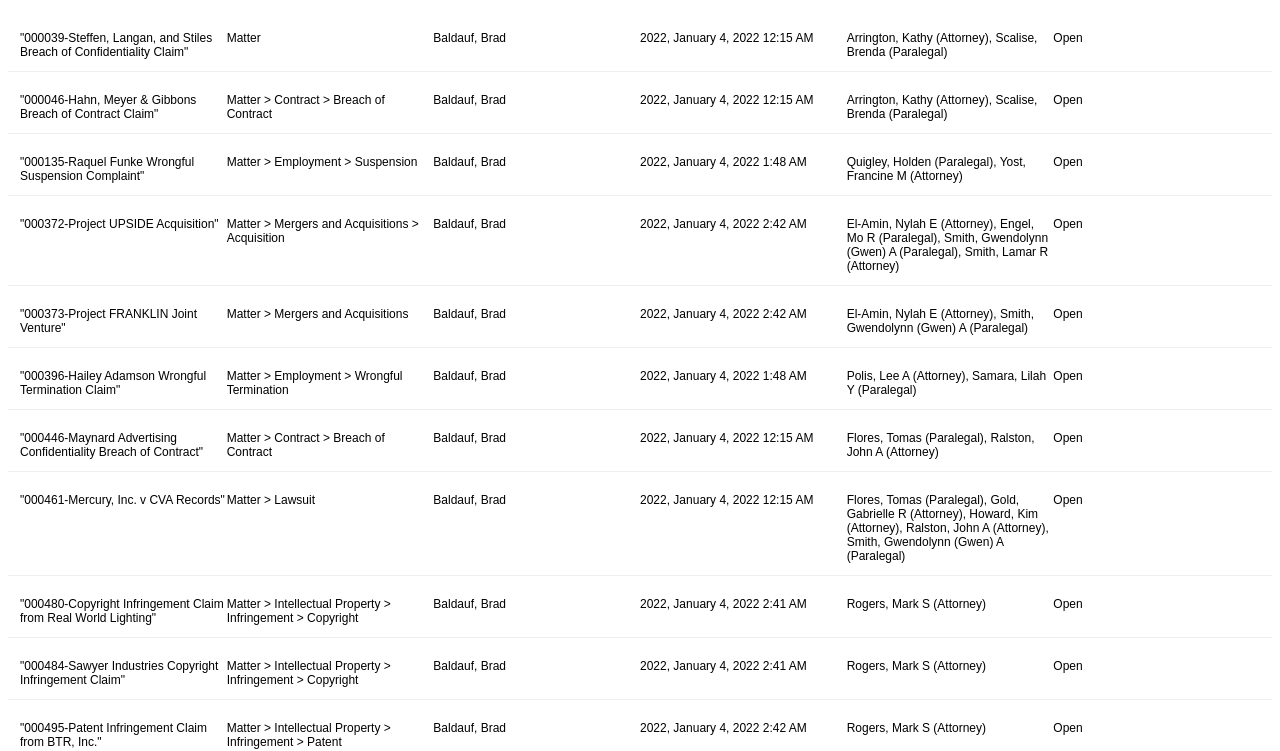
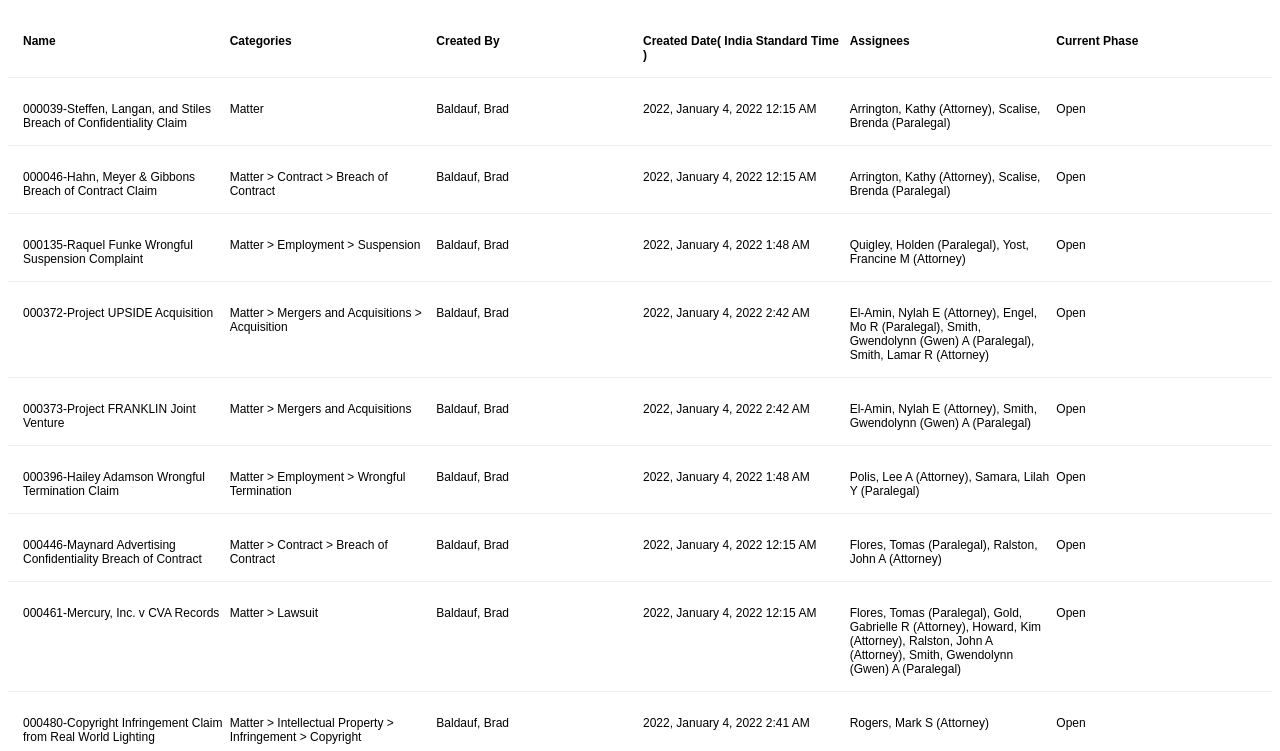
Before and after one commit to Mitra-Pratham/Mobile-Desktop-POC, a plain HTML site: page index.html in a window 1280 px wide. Shown: the part 61-812 px from the top of the page. Drawn offline with nearby package versions, Linux system fonts and the light colour scheme.

Commit message:
tabling the rows

```diff
--- a/data.json
+++ b/data.json
@@ -1,6 +1,6 @@
 [
     {
-      "Name": "\"000039-Steffen, Langan, and Stiles Breach of Confidentiality Claim\"",
+      "Name": "000039-Steffen, Langan, and Stiles Breach of Confidentiality Claim",
       "Categories": "Matter",
       "Created By": "Baldauf, Brad",
       "Created Date( India Standard Time )": "2022, January 4, 2022  12:15 AM",
@@ -8,7 +8,7 @@
       "Current Phase": "Open"
     },
     {
-      "Name": "\"000046-Hahn, Meyer & Gibbons Breach of Contract Claim\"",
+      "Name": "000046-Hahn, Meyer & Gibbons Breach of Contract Claim",
       "Categories": "Matter > Contract > Breach of Contract",
       "Created By": "Baldauf, Brad",
       "Created Date( India Standard Time )": "2022, January 4, 2022  12:15 AM",
@@ -16,7 +16,7 @@
       "Current Phase": "Open"
     },
     {
-      "Name": "\"000135-Raquel Funke Wrongful Suspension Complaint\"",
+      "Name": "000135-Raquel Funke Wrongful Suspension Complaint",
       "Categories": "Matter > Employment > Suspension",
       "Created By": "Baldauf, Brad",
       "Created Date( India Standard Time )": "2022, January 4, 2022  1:48 AM",
@@ -24,7 +24,7 @@
       "Current Phase": "Open"
     },
     {
-      "Name": "\"000372-Project UPSIDE Acquisition\"",
+      "Name": "000372-Project UPSIDE Acquisition",
       "Categories": "Matter > Mergers and Acquisitions > Acquisition",
       "Created By": "Baldauf, Brad",
       "Created Date( India Standard Time )": "2022, January 4, 2022  2:42 AM",
@@ -32,7 +32,7 @@
       "Current Phase": "Open"
     },
     {
-      "Name": "\"000373-Project FRANKLIN Joint Venture\"",
+      "Name": "000373-Project FRANKLIN Joint Venture",
       "Categories": "Matter > Mergers and Acquisitions",
       "Created By": "Baldauf, Brad",
       "Created Date( India Standard Time )": "2022, January 4, 2022  2:42 AM",
@@ -40,7 +40,7 @@
       "Current Phase": "Open"
     },
     {
-      "Name": "\"000396-Hailey Adamson Wrongful Termination Claim\"",
+      "Name": "000396-Hailey Adamson Wrongful Termination Claim",
       "Categories": "Matter > Employment > Wrongful Termination",
       "Created By": "Baldauf, Brad",
       "Created Date( India Standard Time )": "2022, January 4, 2022  1:48 AM",
@@ -48,7 +48,7 @@
       "Current Phase": "Open"
     },
     {
-      "Name": "\"000446-Maynard Advertising Confidentiality Breach of Contract\"",
+      "Name": "000446-Maynard Advertising Confidentiality Breach of Contract",
       "Categories": "Matter > Contract > Breach of Contract",
       "Created By": "Baldauf, Brad",
       "Created Date( India Standard Time )": "2022, January 4, 2022  12:15 AM",
@@ -56,7 +56,7 @@
       "Current Phase": "Open"
     },
     {
-      "Name": "\"000461-Mercury, Inc. v CVA Records\"",
+      "Name": "000461-Mercury, Inc. v CVA Records",
       "Categories": "Matter > Lawsuit",
       "Created By": "Baldauf, Brad",
       "Created Date( India Standard Time )": "2022, January 4, 2022  12:15 AM",
@@ -64,7 +64,7 @@
       "Current Phase": "Open"
     },
     {
-      "Name": "\"000480-Copyright Infringement Claim from Real World Lighting\"",
+      "Name": "000480-Copyright Infringement Claim from Real World Lighting",
       "Categories": "Matter > Intellectual Property > Infringement > Copyright",
       "Created By": "Baldauf, Brad",
       "Created Date( India Standard Time )": "2022, January 4, 2022  2:41 AM",
@@ -72,7 +72,7 @@
       "Current Phase": "Open"
     },
     {
-      "Name": "\"000484-Sawyer Industries Copyright Infringement Claim\"",
+      "Name": "000484-Sawyer Industries Copyright Infringement Claim",
       "Categories": "Matter > Intellectual Property > Infringement > Copyright",
       "Created By": "Baldauf, Brad",
       "Created Date( India Standard Time )": "2022, January 4, 2022  2:41 AM",
@@ -80,7 +80,7 @@
       "Current Phase": "Open"
     },
     {
-      "Name": "\"000495-Patent Infringement Claim from BTR, Inc.\"",
+      "Name": "000495-Patent Infringement Claim from BTR, Inc.",
       "Categories": "Matter > Intellectual Property > Infringement > Patent",
       "Created By": "Baldauf, Brad",
       "Created Date( India Standard Time )": "2022, January 4, 2022  2:42 AM",
@@ -88,7 +88,7 @@
       "Current Phase": "Open"
     },
     {
-      "Name": "\"000503-Trademark Infringement Claim against (Confidential Company)\"",
+      "Name": "000503-Trademark Infringement Claim against (Confidential Company)",
       "Categories": "Matter > Intellectual Property > IP Trademark",
       "Created By": "Baldauf, Brad",
       "Created Date( India Standard Time )": "2022, January 4, 2022  2:42 AM",
@@ -96,7 +96,7 @@
       "Current Phase": "Open"
     },
     {
-      "Name": "\"000636-Project BLUEBELL Divestiture\"",
+      "Name": "000636-Project BLUEBELL Divestiture",
       "Categories": "Matter > Mergers and Acquisitions > Divestiture",
       "Created By": "Baldauf, Brad",
       "Created Date( India Standard Time )": "2022, January 4, 2022  1:28 AM",
@@ -104,7 +104,7 @@
       "Current Phase": "Open"
     },
     {
-      "Name": "\"000641-Project BROADMOOR Acquisition\"",
+      "Name": "000641-Project BROADMOOR Acquisition",
       "Categories": "Matter > Mergers and Acquisitions > Acquisition",
       "Created By": "Baldauf, Brad",
       "Created Date( India Standard Time )": "2022, January 4, 2022  1:28 AM",
@@ -112,7 +112,7 @@
       "Current Phase": "Open"
     },
     {
-      "Name": "\"000979-Dillon Palmer Personal Injury Complaint\"",
+      "Name": "000979-Dillon Palmer Personal Injury Complaint",
       "Categories": "Matter > General Liability > Bodily Injury",
       "Created By": "Baldauf, Brad",
       "Created Date( India Standard Time )": "2022, January 4, 2022  2:14 AM",
@@ -120,7 +120,7 @@
       "Current Phase": "Open"
     },
     {
-      "Name": "\"001003-Carissa Blanch Personal Injury Complaint\"",
+      "Name": "001003-Carissa Blanch Personal Injury Complaint",
       "Categories": "Matter > General Liability > Product Liability",
       "Created By": "Baldauf, Brad",
       "Created Date( India Standard Time )": "2022, January 4, 2022  2:14 AM",
@@ -128,7 +128,7 @@
       "Current Phase": "Closed"
     },
     {
-      "Name": "\"001178-Meghan McCauley v. Mercury, Inc.\"",
+      "Name": "001178-Meghan McCauley v. Mercury, Inc.",
       "Categories": "Matter > Lawsuit",
       "Created By": "Baldauf, Brad",
       "Created Date( India Standard Time )": "2022, January 4, 2022  12:59 AM",
@@ -136,7 +136,7 @@
       "Current Phase": "Open"
     },
     {
-      "Name": "\"002019-CSM7 Abbott Micro-Processing\"",
+      "Name": "002019-CSM7 Abbott Micro-Processing",
       "Categories": "Matter > Intellectual Property",
       "Created By": "Y, Cal",
       "Created Date( India Standard Time )": "2022, August 28, 2022  7:31 AM",
@@ -144,7 +144,7 @@
       "Current Phase": "Open"
     },
     {
-      "Name": "\"002021-CSM7 Harris Creek Co-Op NDA Breach\"",
+      "Name": "002021-CSM7 Harris Creek Co-Op NDA Breach",
       "Categories": "Matter > Contract",
       "Created By": "Y, Cal",
       "Created Date( India Standard Time )": "2022, August 28, 2022  7:49 AM",
@@ -152,7 +152,7 @@
       "Current Phase": "Open"
     },
     {
-      "Name": "\"002647-Amar vs SAP\"",
+      "Name": "002647-Amar vs SAP",
       "Categories": "Matter > Lawsuit",
       "Created By": "Amarnath, Devisetty",
       "Created Date( India Standard Time )": "2023, October 31, 2023  3:21 PM",
@@ -160,7 +160,7 @@
       "Current Phase": "Intake"
     },
     {
-      "Name": "\"002651-Naveen v/s world wide web\"",
+      "Name": "002651-Naveen v/s world wide web",
       "Categories": "Matter > Lawsuit",
       "Created By": "Naveen, Sahu",
       "Created Date( India Standard Time )": "2023, October 31, 2023  3:21 PM",
@@ -168,7 +168,7 @@
       "Current Phase": "Intake"
     },
     {
-      "Name": "\"002716-Willard V Willard\"",
+      "Name": "002716-Willard V Willard",
       "Categories": "Matter > General Liability",
       "Created By": "Baldauf, Brad",
       "Created Date( India Standard Time )": "2024, January 10, 2024  7:26 PM",
@@ -176,7 +176,7 @@
       "Current Phase": "Intake"
     },
     {
-      "Name": "\"002756-A Enterprise Merger\"",
+      "Name": "002756-A Enterprise Merger",
       "Categories": "Matter > Mergers and Acquisitions",
       "Created By": "Villarreal, Oscar",
       "Created Date( India Standard Time )": "2024, April 3, 2024  10:54 PM",
@@ -184,7 +184,7 @@
       "Current Phase": "Intake"
     },
     {
-      "Name": "\"002771-Jason Car Loan\"",
+      "Name": "002771-Jason Car Loan",
       "Categories": "Matter > Contract",
       "Created By": "Delladecimas, Jason",
       "Created Date( India Standard Time )": "2024, July 24, 2024  9:27 PM",
--- a/main.js
+++ b/main.js
@@ -10,14 +10,29 @@ if (isMobile) {
   document.getElementById("header").innerText = "Nope, not mobile so seeing table";
 }
 
-let htmlTable = data.map(function(el){
+let htmlTable = data.map(function(el, index){
+    let headerDiv = '';
+   if(index==1 && isMobile == false){
+    headerDiv = `<div class='level-1 header'>${childrenDiv(el,true)}</div>`;
+    $('#table').prepend(headerDiv);
+   }
+   let parentDiv = `<div class='level-1'>${childrenDiv(el, false)}</div>`;
 
-   let parentDiv = `<div class='level-1'>${childrenDiv(el)}</div>`
-      return parentDiv;
+     return parentDiv;
 });
 
-function childrenDiv(el){
+function childrenDiv(el, header){
+
     let tempDiv = '';
+    let headerChildDiv = '';
+
+    if(header == true){
+        for (const [key] of Object.entries(el)) {
+            headerChildDiv +=`<div class="level-2">${key}</div>`;
+         }
+
+         return headerChildDiv
+    }
     for (const [key, value] of Object.entries(el)) {
         tempDiv +=`<div class="level-2"><span class="label">${key}: </span>${value}</div>`;
      }
--- a/style.css
+++ b/style.css
@@ -21,7 +21,11 @@ html, body{
         border-bottom: 1px solid #eee;
         .level-2{
             display: flex;
+            padding: .25em;
         }
+    }
+    .header{
+        font-weight: bold;
     }
     .label{
         color: #777;
```
